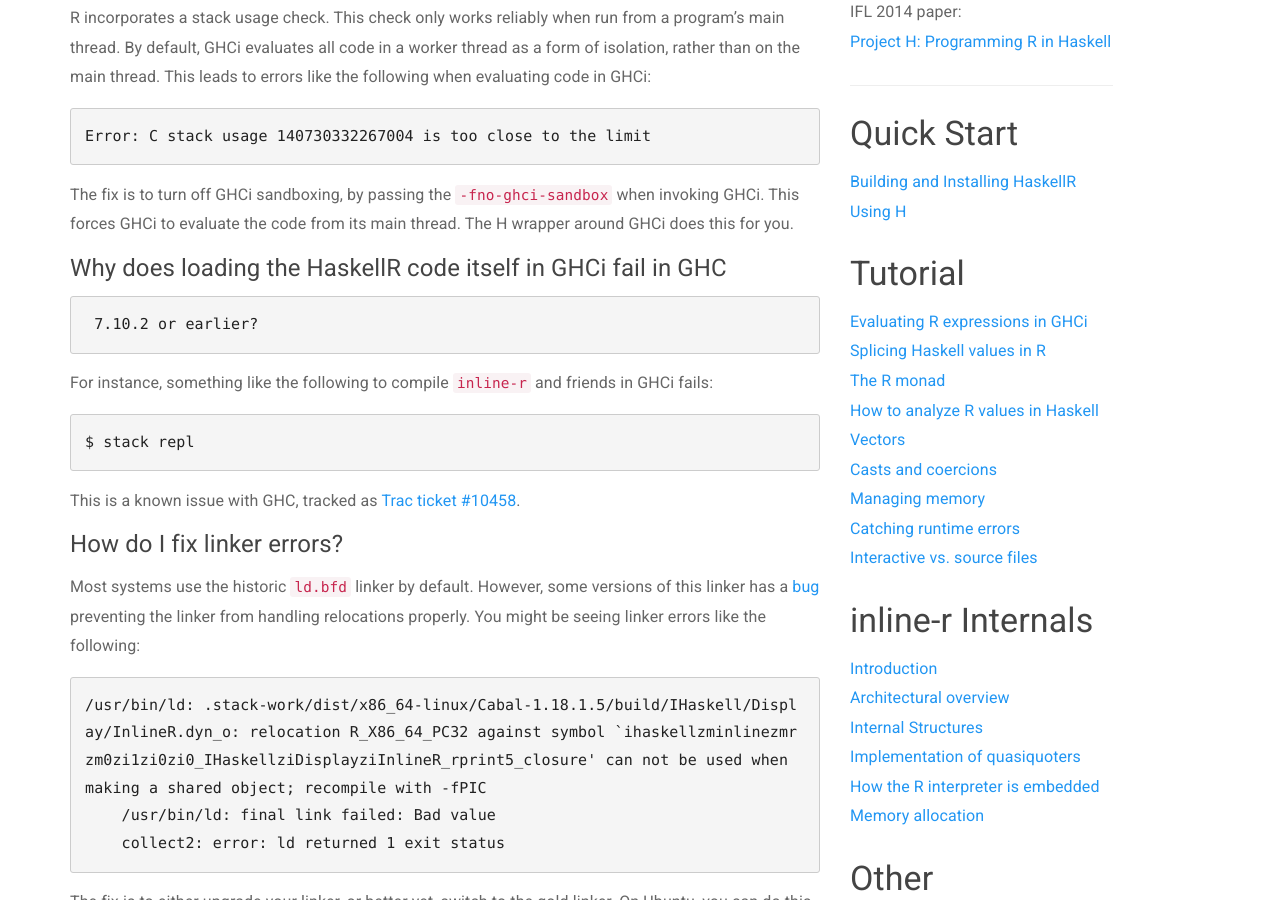
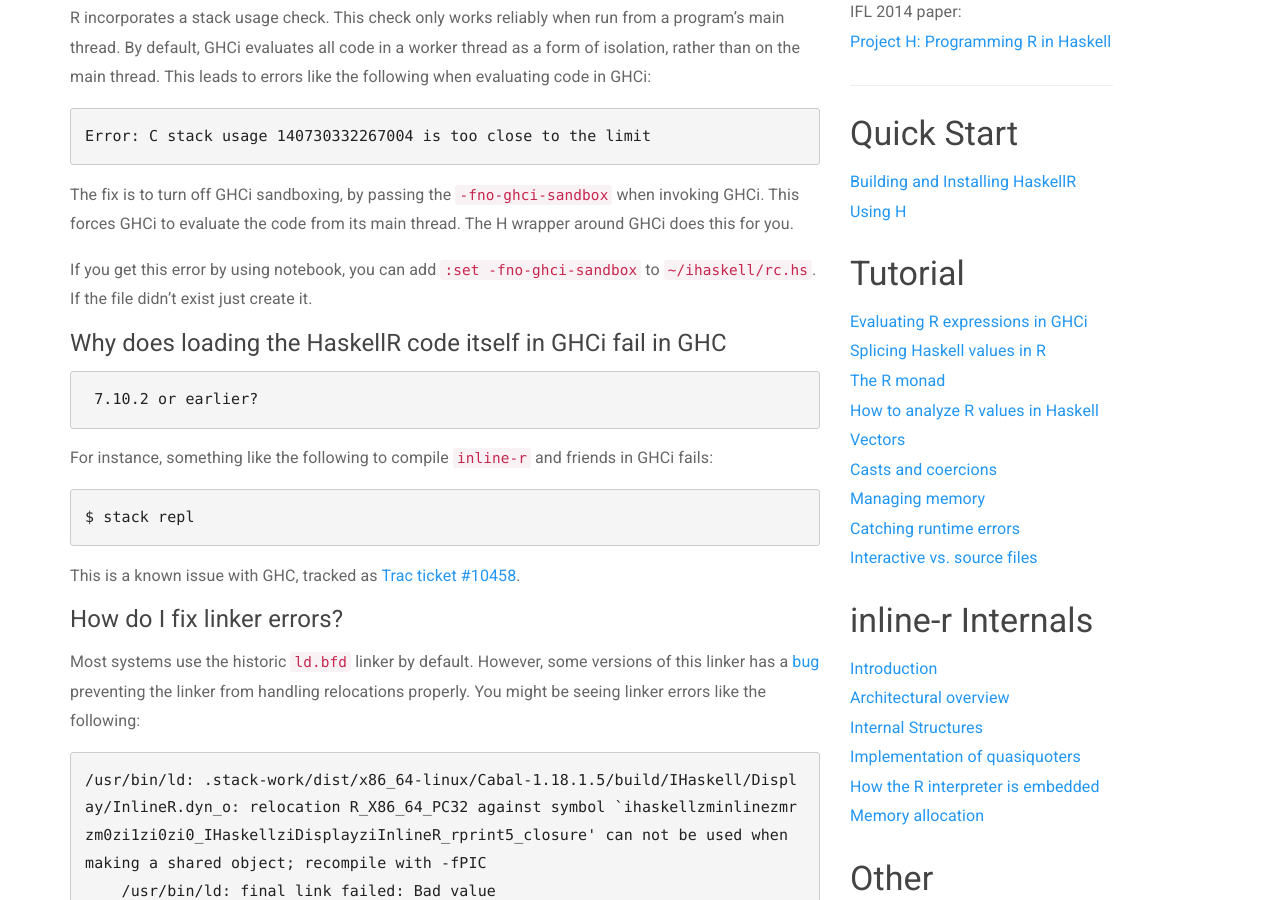
Before and after one commit to tweag/HaskellR, a Jekyll site: the page built from docs/faq.md, in a window 1280 px wide and 900 px high, scrolled down 341 px. Built offline with Jekyll 4.4.1, drawn with Linux system fonts in a browser that asks for light colours; a style sheet for code colours, icons or effects is not loaded.

Commit message:
fix https://github.com/tweag/HaskellR/issues/262

```diff
--- a/docs/faq.md
+++ b/docs/faq.md
@@ -20,6 +20,9 @@
 `-fno-ghci-sandbox` when invoking GHCi. This forces GHCi to evaluate
 the code from its main thread. The H wrapper around GHCi does this for
 you.
+
+If you get this error by using notebook, you can add `:set -fno-ghci-sandbox`
+to `~/ihaskell/rc.hs`. If the file didn't exist just create it.
 
 #### Why does loading the HaskellR code itself in GHCi fail in GHC
      7.10.2 or earlier?
```
